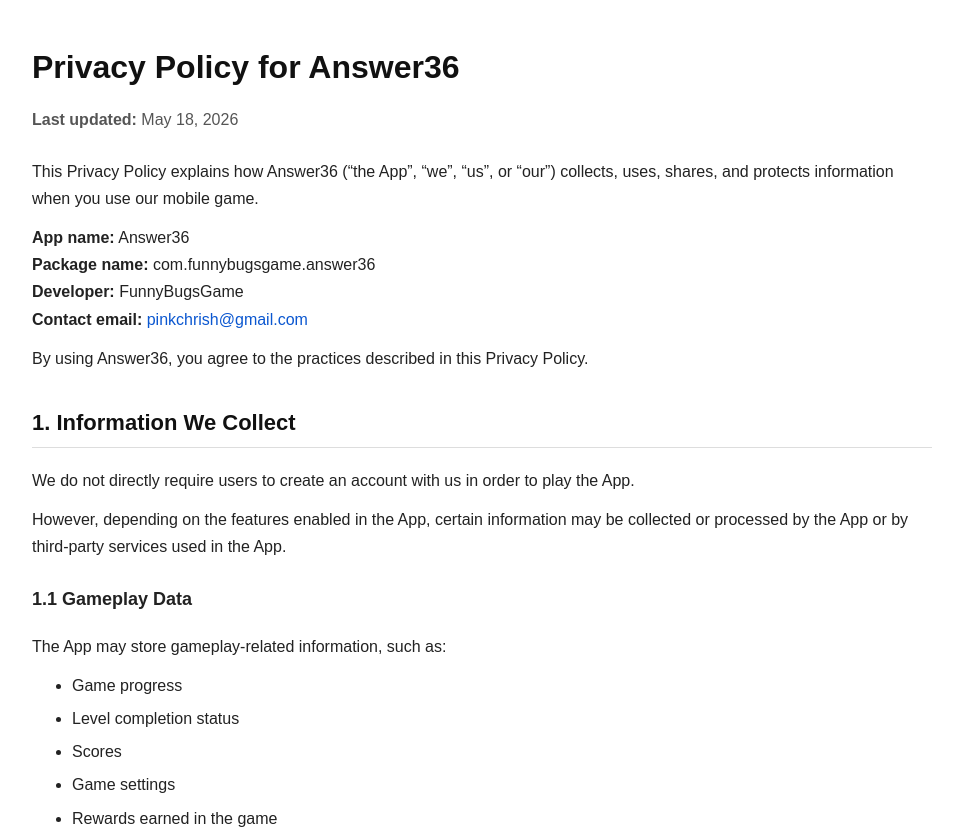
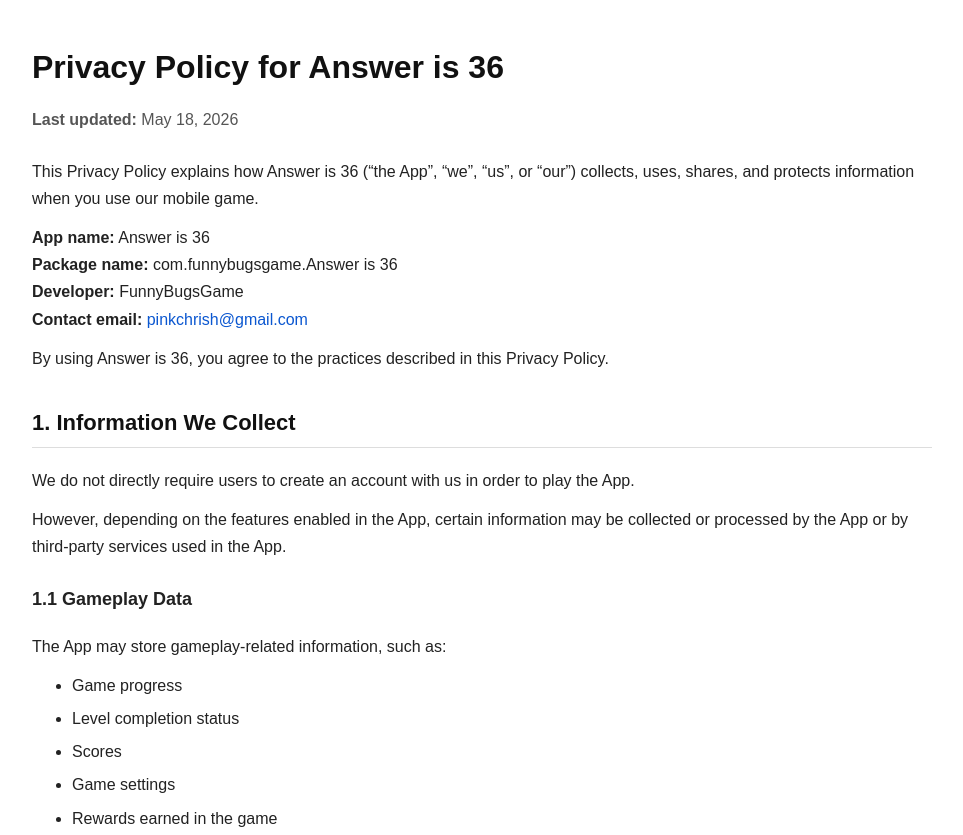
Before and after one commit to FunnyBugs/Answer36-privacy, a plain HTML site: page index.html in a window 1280 px wide. Shown: the top 835 px of the page, without its empty margins (158-1121 px from the left). Drawn offline with Linux system fonts and the light colour scheme.

Commit message:
Update Privacy Policy references from 'Answer36' to 'Answer is 36'

```diff
--- a/index.html
+++ b/index.html
@@ -3,7 +3,7 @@
 <head>
   <meta charset="UTF-8" />
   <meta name="viewport" content="width=device-width, initial-scale=1.0" />
-  <title>Privacy Policy - Answer36</title>
+  <title>Privacy Policy for Answer is 36</title>
   <style>
     body {
       font-family: Arial, Helvetica, sans-serif;
@@ -72,25 +72,25 @@
   </style>
 </head>
 <body>
-  <h1>Privacy Policy for Answer36</h1>
+  <h1>Privacy Policy for Answer is 36</h1>
 
   <p class="meta"><strong>Last updated:</strong> May 18, 2026</p>
 
   <p>
-    This Privacy Policy explains how Answer36 (“the App”, “we”, “us”, or “our”)
+    This Privacy Policy explains how Answer is 36 (“the App”, “we”, “us”, or “our”)
     collects, uses, shares, and protects information when you use our mobile game.
   </p>
 
   <p>
-    <strong>App name:</strong> Answer36<br />
-    <strong>Package name:</strong> com.funnybugsgame.answer36<br />
+    <strong>App name:</strong> Answer is 36<br />
+    <strong>Package name:</strong> com.funnybugsgame.Answer is 36<br />
     <strong>Developer:</strong> FunnyBugsGame<br />
     <strong>Contact email:</strong>
     <a href="mailto:pinkchrish@gmail.com">pinkchrish@gmail.com</a>
   </p>
 
   <p>
-    By using Answer36, you agree to the practices described in this Privacy Policy.
+    By using Answer is 36, you agree to the practices described in this Privacy Policy.
   </p>
 
   <h2>1. Information We Collect</h2>
@@ -290,7 +290,7 @@
   <h2 id="data-deletion">7. Data Deletion</h2>
 
   <p>
-    Answer36 does not currently operate its own user account system or user database.
+    Answer is 36 does not currently operate its own user account system or user database.
   </p>
 
   <p>
@@ -302,7 +302,7 @@
   </div>
 
   <p>
-    Please include “Answer36 Data Deletion Request” in the email subject.
+    Please include “Answer is 36 Data Deletion Request” in the email subject.
   </p>
 
   <p>
@@ -334,7 +334,7 @@
   <h2>8. Children’s Privacy</h2>
 
   <p>
-    Answer36 is not directed to children under the age of 13, or the minimum age required
+    Answer is 36 is not directed to children under the age of 13, or the minimum age required
     by applicable law in your country or region.
   </p>
 
```
